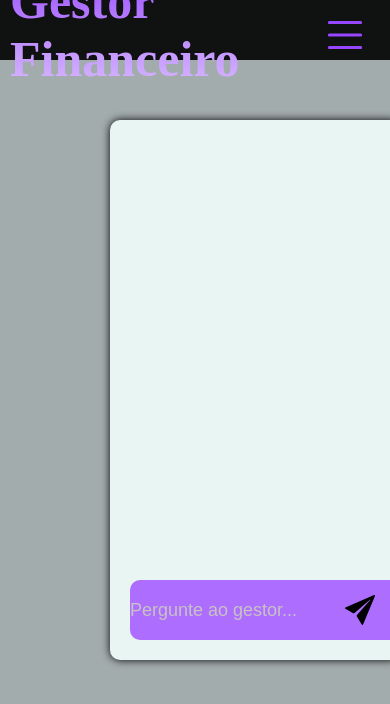
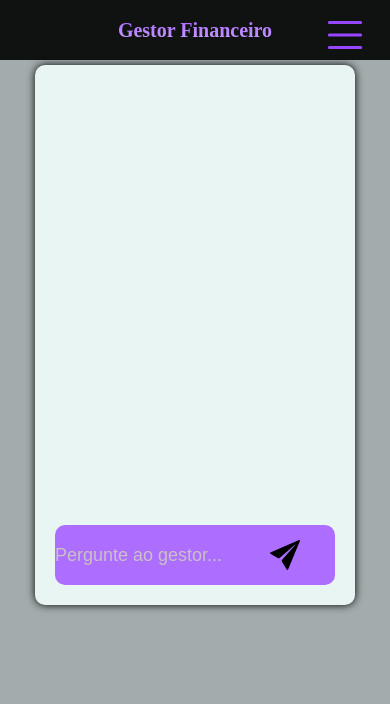
Before and after one commit to ArnaldWeslen05/GestorFinanceiro, a React (Create React App) app in the folder front/: page / in a window 390 px wide. Shown: the top 704 px of the page. Built offline with nearby package versions, Linux system fonts and the light colour scheme.

Commit message:
Refactor(front): Melhorando Reponsividade do Cabeçario

```diff
--- a/front/src/componetes/Cabecario.js
+++ b/front/src/componetes/Cabecario.js
@@ -36,6 +36,7 @@ const Cabecario = () =>{
               <div id="menu" className="menu">
                  <p onClick={AbrirInvestimentos}>Investimentos</p>
                  <p>Educação Financeira</p>
+                 <p>Defina Sua Meta</p>
                  <p>Notícias</p>
               </div>
 
--- a/front/src/componetes/chat.css
+++ b/front/src/componetes/chat.css
@@ -96,6 +96,7 @@
     .caixa{
         width: 280px;
         height: 500px;
+        margin: 5px;
     }
     .pergunta input{
         width: 280px;
--- a/front/src/componetes/style.css
+++ b/front/src/componetes/style.css
@@ -8,7 +8,7 @@ body{
     align-items: center;
     background-color: rgba(0, 0, 0, 0.9);
     backdrop-filter: saturate(100%) blur(20%);
-    width: 100vw;
+    width: 100%;
     height: 60px;
 
 }
@@ -55,3 +55,8 @@ body{
         display: flex;
     }
 }
+@media screen and (max-width:550px){
+    .cabeçario h1{
+        font-size: 20px;
+    }
+}
```
